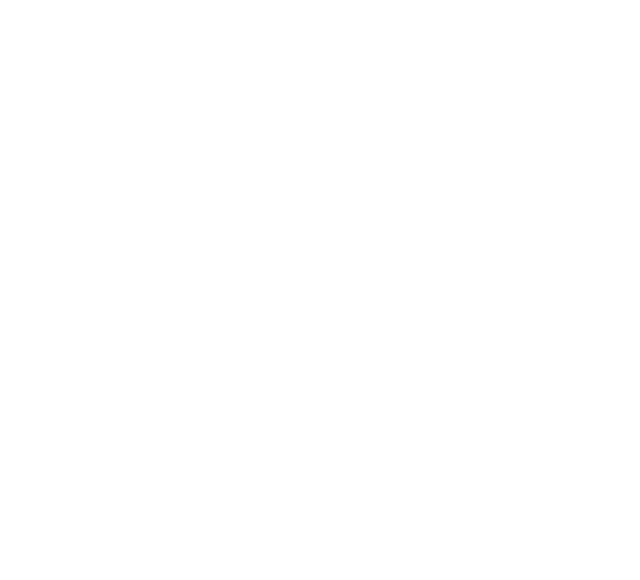
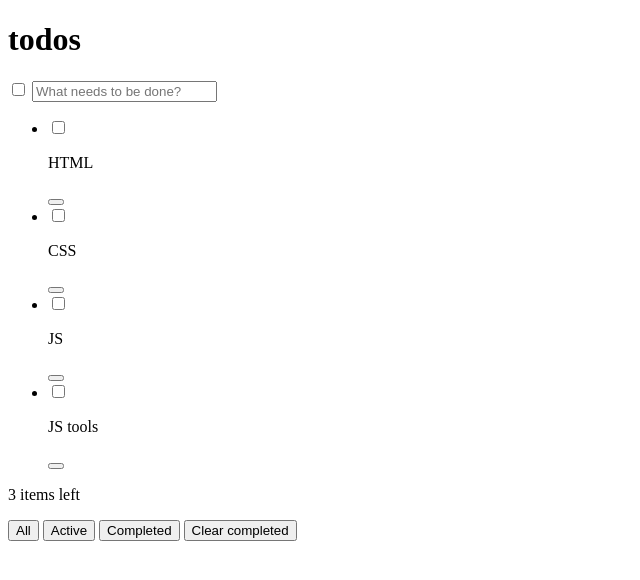
Before and after one commit to ok-technopolis-autumn-2022/Bugakov_Artem, a plain HTML site: page index.html in a window 1280 px wide. Shown: the whole page, without its empty margins (0-640 px from the left). Drawn offline with Linux system fonts and the light colour scheme.

Commit message:
Add structure project

```diff
--- a/index.html
+++ b/index.html
@@ -1,13 +1,52 @@
 <!doctype html>
-<html lang="en">
+<html lang="ru">
 <head>
     <meta charset="UTF-8">
-    <meta name="viewport"
-          content="width=device-width, user-scalable=no, initial-scale=1.0, maximum-scale=1.0, minimum-scale=1.0">
-    <meta http-equiv="X-UA-Compatible" content="ie=edge">
-    <title>Document</title>
+    <title>todo</title>
 </head>
 <body>
 
+    <div class="main-wrapper">
+        <header class="header">
+            <h1 class="header__title">todos</h1>
+        </header>
+
+        <section class="content">
+            <div class="content__header">
+                <input type="checkbox" id="content-header__check">
+                <input type="text" name="new-todo" id="new-todo" placeholder="What needs to be done?">
+            </div>
+
+            <ul class="todos">
+                <li class="todo">
+                    <input type="checkbox" class="todo__btn--check">
+                    <p class="todo__text">HTML</p>
+                    <button class="todo__btn--delete"></button>
+                </li>
+                <li class="todo">
+                    <input type="checkbox" class="todo__btn--check">
+                    <p class="todo__text">CSS</p>
+                    <button class="todo__btn--delete"></button>
+                </li>
+                <li class="todo">
+                    <input type="checkbox" class="todo__btn--check">
+                    <p class="todo__text">JS</p>
+                    <button class="todo__btn--delete"></button>
+                </li>
+                <li class="todo">
+                    <input type="checkbox" class="todo__btn--check">
+                    <p class="todo__text">JS tools</p>
+                    <button class="todo__btn--delete"></button>
+                </li>
+            </ul>
+        </section>
+        <footer class="footer">
+            <p class="footer__items-left">3 items left</p>
+            <button class="footer__btn">All</button>
+            <button class="footer__btn">Active</button>
+            <button class="footer__btn">Completed</button>
+            <button class="footer__btn--clear">Clear completed</button>
+        </footer>
+    </div>
 </body>
 </html>
```
